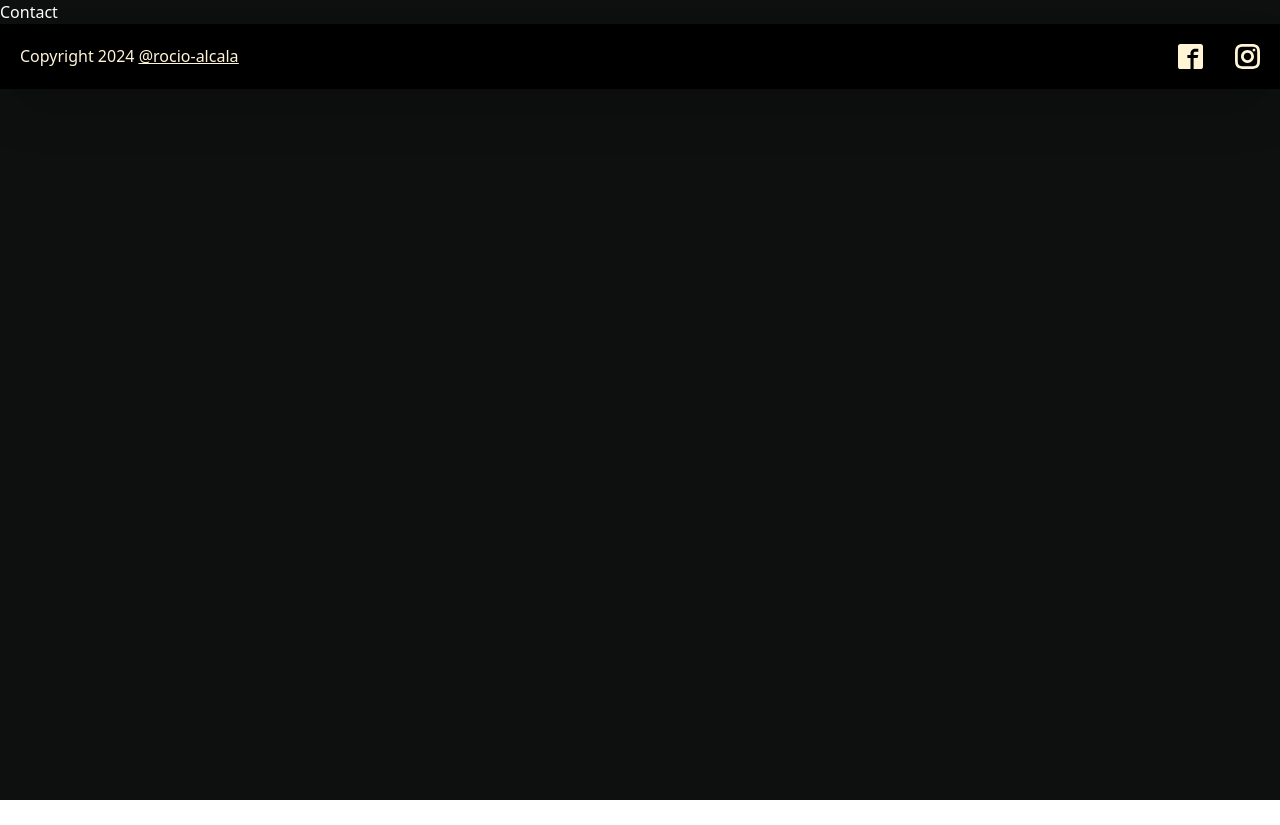
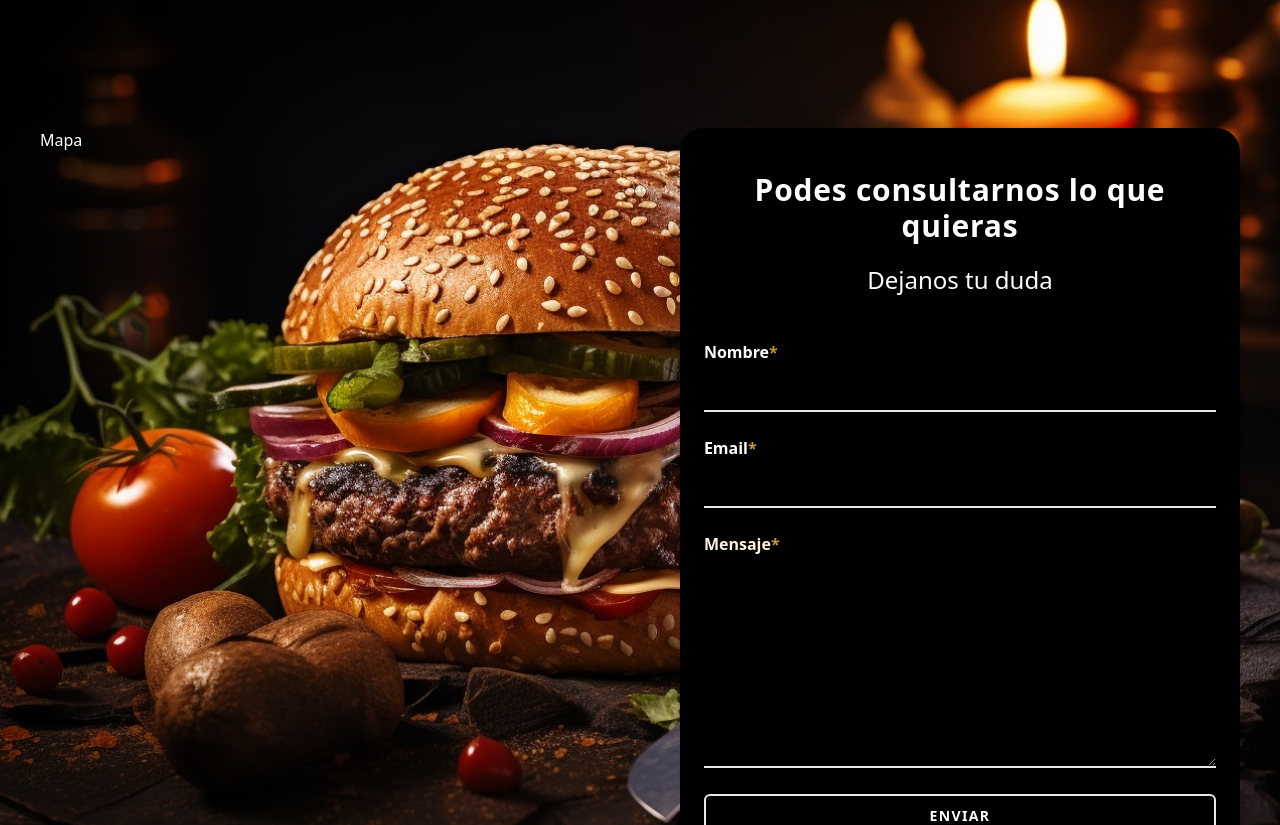
Before and after one commit to rocio-alcala/landing-page, a React (Vite) app: page /contact in a window 1280 px wide. Shown: the top 825 px of the page. Before the commit the page ends 800 px from the top, so only its background shows below. Built offline with nearby package versions, Linux system fonts and the light colour scheme.

Commit message:
contact page

```diff
--- a/src/views/Contact.tsx
+++ b/src/views/Contact.tsx
@@ -1,5 +1,20 @@
-import React from "react";
+import { cn } from "../assets/helpers";
+import ContactSection from "../components/ContactSection";
 
 export default function Contact() {
-  return <div>Contact</div>;
+  return (
+    <div
+      style={{
+        backgroundImage: "url('/background-2.jpg')",
+        backgroundPosition: "75% 25%"
+      }}
+      className={cn(
+        "flex-1 flex flex-col md:flex-row p-6 sm:p-10 md:p-15 bg-cover animate-fade-in",
+        "pt-28 sm:pt-28 md:pt-32"
+      )}
+    >
+      <div className="md:w-[60%]">Mapa</div>
+      <ContactSection />
+    </div>
+  );
 }
```
